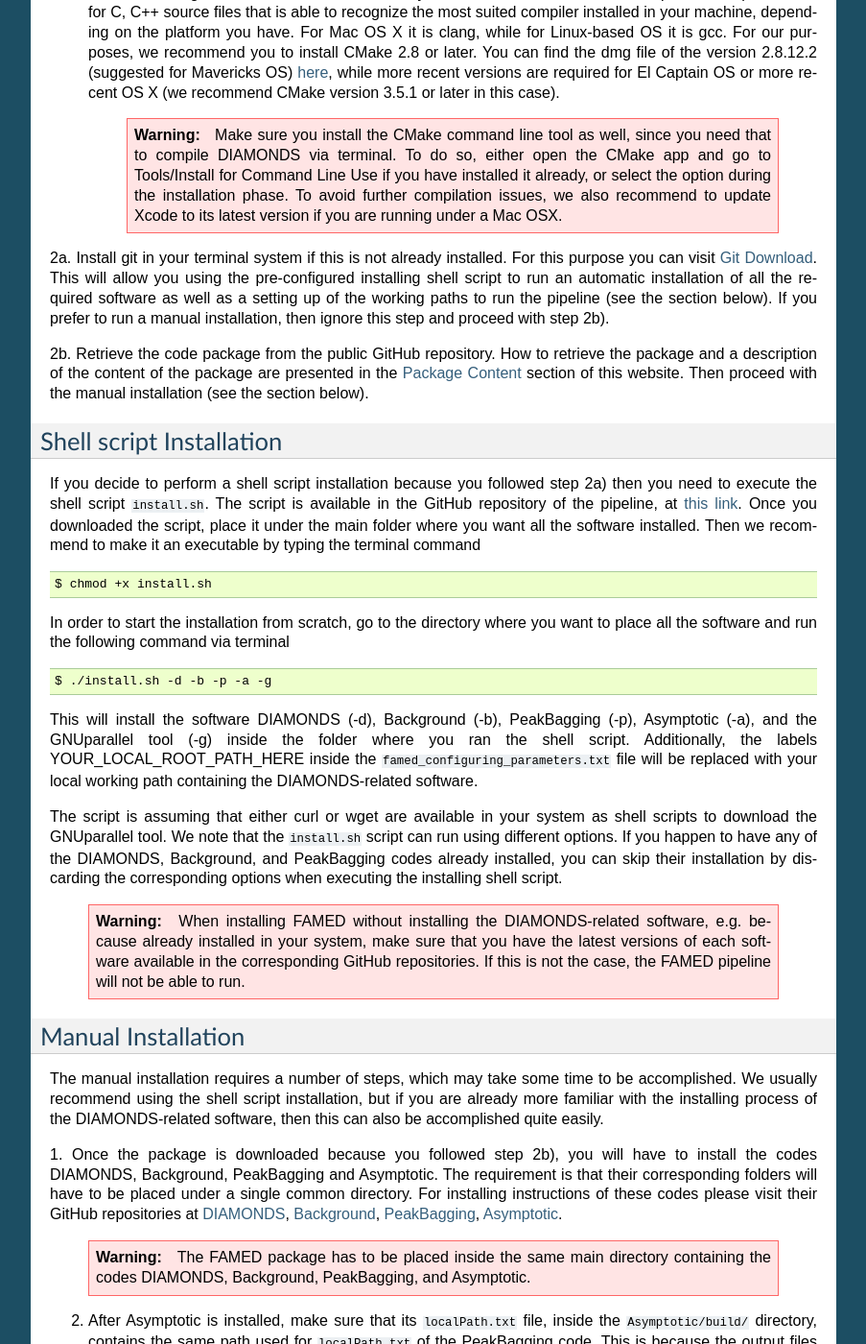
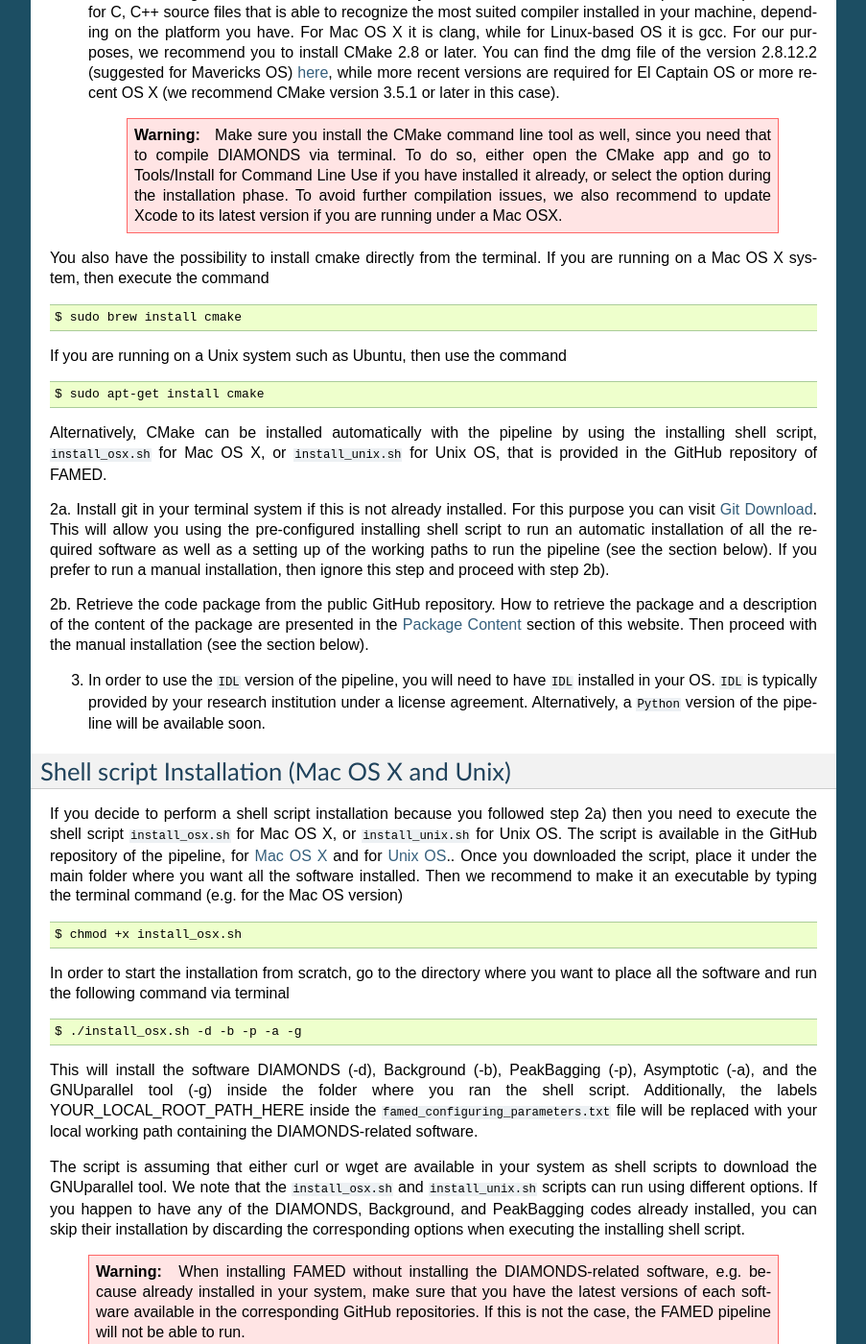
Before and after one commit to EnricoCorsaro/FAMED, a Sphinx documentation site: the page built from docs/source/installation.rst, in a window 1280 px wide and 1400 px high, scrolled down 464 px. Shown: the whole window at 96% size, without its empty margins (198-1101 px from the left). Built offline with Sphinx 7.4.7, drawn with Linux system fonts in a browser that asks for light colours; pages that are not in the unit, such as notebooks, are missing from menus; some of the changed text lies outside the part shown.

Commit message:
Changed install.sh into install_osx.sh for Mac OS X. Updated the installation section of the docs accordingly.

```diff
--- a/docs/source/installation.rst
+++ b/docs/source/installation.rst
@@ -15,33 +15,49 @@ Before continuiting we advise you to read the original code papers, namely the o
     .. warning::
         Make sure you install the CMake command line tool as well, since you need that to compile DIAMONDS via terminal. To do so, either open the CMake app and go to Tools/Install for Command Line Use if you have installed it already, or select the option during the installation phase. To avoid further compilation issues, we also recommend to update Xcode to its latest version if you are running under a Mac OSX.
 
+You also have the possibility to install cmake directly from the terminal. If you are running on a Mac OS X system, then execute the command
+
+.. code:: shell
+
+    $ sudo brew install cmake
+
+If you are running on a Unix system such as Ubuntu, then use the command
+
+.. code:: shell
+
+    $ sudo apt-get install cmake
+
+Alternatively, CMake can be installed automatically with the pipeline by using the installing shell script, ``install_osx.sh`` for Mac OS X, or ``install_unix.sh`` for Unix OS, that is provided in the GitHub repository of FAMED.
+
 2a. Install git in your terminal system if this is not already installed. For this purpose you can visit `Git Download <https://git-scm.com/downloads>`_. This will allow you using the pre-configured installing shell script to run an automatic installation of all the required software as well as a setting up of the working paths to run the pipeline (see the section below). If you prefer to run a manual installation, then ignore this step and proceed with step 2b).
 
 2b. Retrieve the code package from the public GitHub repository. How to retrieve the package and a description of the content of the package are presented in the :ref:`package_content` section of this website. Then proceed with the manual installation (see the section below).
 
-Shell script Installation
-^^^^^^^^^^^^^^^^^^^^^^^^^
-If you decide to perform a shell script installation because you followed step 2a) then you need to execute the shell script ``install.sh``. The script is available in the GitHub repository of the pipeline, at `this link <https://github.com/EnricoCorsaro/FAMED/blob/master/install.sh>`_. Once you downloaded the script, place it under the main folder where you want all the software installed. Then we recommend to make it an executable by typing the terminal command
+3. In order to use the ``IDL`` version of the pipeline, you will need to have ``IDL`` installed in your OS. ``IDL`` is typically provided by your research institution under a license agreement. Alternatively, a ``Python`` version of the pipeline will be available soon.
+
+Shell script Installation (Mac OS X and Unix)
+^^^^^^^^^^^^^^^^^^^^^^^^^^^^^^^^^^^^^^^^^^^^^
+If you decide to perform a shell script installation because you followed step 2a) then you need to execute the shell script ``install_osx.sh`` for Mac OS X, or ``install_unix.sh`` for Unix OS. The script is available in the GitHub repository of the pipeline, for `Mac OS X <https://github.com/EnricoCorsaro/FAMED/blob/master/install_osx.sh>`_ and for `Unix OS <https://github.com/EnricoCorsaro/FAMED/blob/master/install_unix.sh>`_.. Once you downloaded the script, place it under the main folder where you want all the software installed. Then we recommend to make it an executable by typing the terminal command (e.g. for the Mac OS version)
 
 .. code:: shell
 
-    $ chmod +x install.sh
+    $ chmod +x install_osx.sh
 
 In order to start the installation from scratch, go to the directory where you want to place all the software and run the following command via terminal
 
 .. code:: shell
 
-    $ ./install.sh -d -b -p -a -g
+    $ ./install_osx.sh -d -b -p -a -g
 
 This will install the software DIAMONDS (-d), Background (-b), PeakBagging (-p), Asymptotic (-a), and the GNUparallel tool (-g) inside the folder where you ran the shell script. Additionally, the labels YOUR_LOCAL_ROOT_PATH_HERE inside the ``famed_configuring_parameters.txt`` file will be replaced with your local working path containing the DIAMONDS-related software.
 
-The script is assuming that either curl or wget are available in your system as shell scripts to download the GNUparallel tool. We note that the ``install.sh`` script can run using different options. If you happen to have any of the DIAMONDS, Background, and PeakBagging codes already installed, you can skip their installation by discarding the corresponding options when executing the installing shell script.
+The script is assuming that either curl or wget are available in your system as shell scripts to download the GNUparallel tool. We note that the ``install_osx.sh`` and ``install_unix.sh`` scripts can run using different options. If you happen to have any of the DIAMONDS, Background, and PeakBagging codes already installed, you can skip their installation by discarding the corresponding options when executing the installing shell script.
 
     .. warning::
         When installing FAMED without installing the DIAMONDS-related software, e.g. because already installed in your system, make sure that you have the latest versions of each software available in the corresponding GitHub repositories. If this is not the case, the FAMED pipeline will not be able to run.
 
-Manual Installation
-^^^^^^^^^^^^^^^^^^^
+Manual Installation (Mac OS X and Unix)
+^^^^^^^^^^^^^^^^^^^^^^^^^^^^^^^^^^^^^^^
 The manual installation requires a number of steps, which may take some time to be accomplished. We usually recommend using the shell script installation, but if you are already more familiar with the installing process of the DIAMONDS-related software, then this can also be accomplished quite easily.
 
 1. Once the package is downloaded because you followed step 2b), you will have to install the codes DIAMONDS, Background, PeakBagging and Asymptotic. The requirement is that their corresponding folders will have to be placed under a single common directory. For installing instructions of these codes please visit their GitHub repositories at
@@ -59,3 +75,9 @@ The manual installation requires a number of steps, which may take some time to
 3. By completing the installation of the DIAMONDS-related software, you need to install the GNUparallel tool as a shell tool. For detailed instructions please visit `GNUparallel <https://www.gnu.org/software/parallel/>`_.
 
 4. As a last step, you need to configure the working paths in your ``famed_configuring_parameters.txt`` file. For this purpose, open the file located under the ``FAMED/idl/`` directory of the FAMED package and replace the YOUR_LOCAL_ROOT_PATH_HERE labels with your actual local path containing the FAMED package. For more details please check the description of the configuring parameters presented in the :ref:`configuring_parameters` section of this website.
+
+Windows OS 10
+^^^^^^^^^^^^^
+For Windows OS 10 we recommend using the free application for creating an Ubuntu virtual machine. For details on how to set up this environment, visit `Install Ubuntu on Windows 10 <https://github.com/EnricoCorsaro/DIAMONDS/blob/master/install_unix.sh>`_.
+
+Once the Ubuntu VM is installed and running in Windows OS, simply follow the guidlines presented in the Linux OS section of this page. You can even decide to use the shell script installation with the ``install_unix.sh`` script inside the Ubuntu VM, making sure to have the basic ubuntu packages installed, which include the GCC compiler suite.
```
Also changed, not shown: 2 other files.
